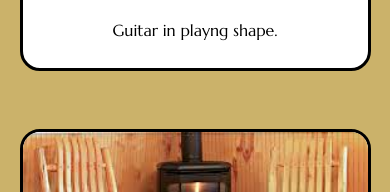
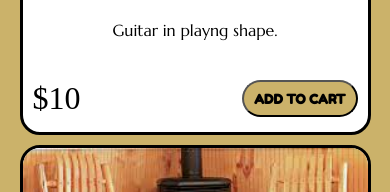
Before and after one commit to Kiril-Pavlov/garage-sale-site, a React (Create React App) app: page /products in a window 390 px wide. Shown: the part 588-780 px from the top of the page. Built offline with nearby package versions, Linux system fonts and the light colour scheme; a web font is replaced by a local one.

Commit message:
small fixes in Products page component

```diff
--- a/src/pages/Products/Products.css
+++ b/src/pages/Products/Products.css
@@ -5,7 +5,7 @@
 
 .products-filtering-container{
     display: grid;
-    grid-template-columns: 3fr 2fr 1fr;
+    grid-template-columns: 2fr 2fr 1fr;
     grid-gap: 5%;
 }
 
@@ -70,7 +70,7 @@
 
 .products-container{
     display: grid;
-    grid-template-columns: repeat(4,1fr);
+    grid-template-columns: repeat(3,1fr);
     grid-gap: 2%;
     margin: 30px 0px;
 }
@@ -100,7 +100,7 @@
     font-size: 1rem;
     text-align: center;
     padding: 10px;
-    height: 75px;
+    height: 60px;
 }
 
 .price-add-to-cart-container{
@@ -108,6 +108,7 @@
     flex-direction: row;
     justify-content: space-between;
     padding: 10px;
+    margin-bottom: 15px;
 }
 
 .product-price{
@@ -134,7 +135,6 @@
     .products-page-container{
         padding: 10px 5%;
         height: min-content;
-        padding-bottom: 300px;
     }
 
     .products-filtering-container{
@@ -156,5 +156,14 @@
 
     .products-container{
         grid-template-columns: repeat(1,1fr);
+        grid-gap: 10px;
+    }
+
+    .price-add-to-cart-container{
+        display: flex;
+        flex-direction: row;
+        justify-content: space-between;
+        padding: 10px;
+        margin-bottom: 5px;
     }
 }
```
